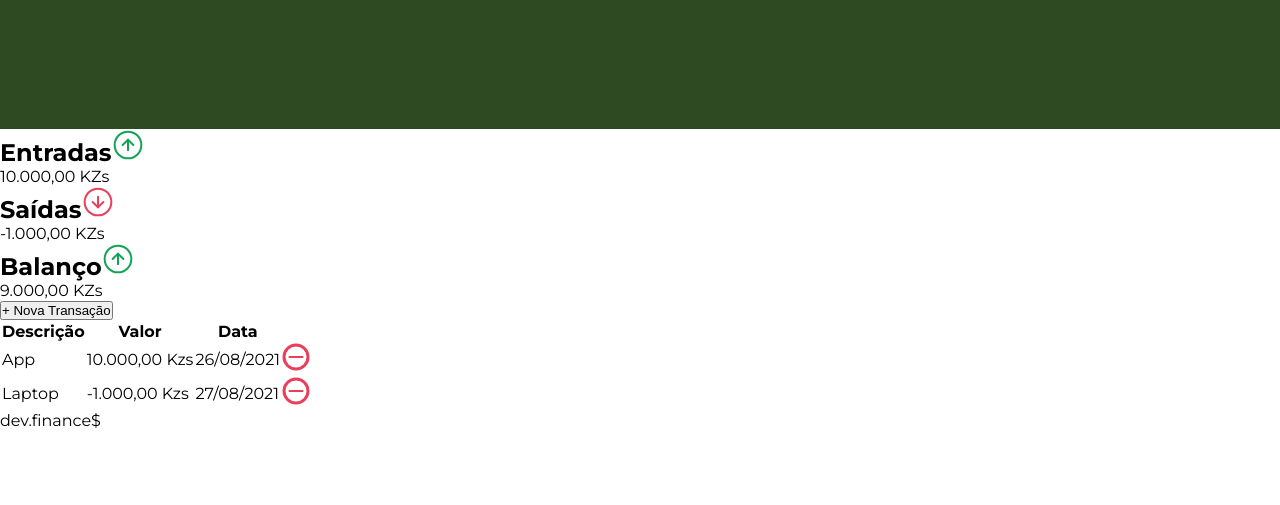
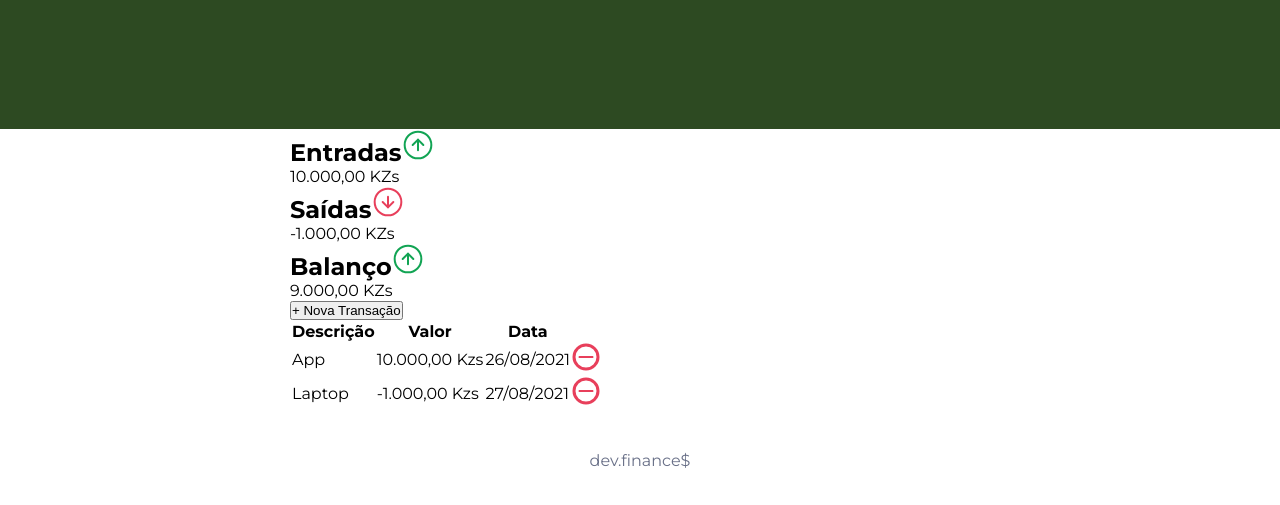
Before and after one commit to rafaelwillen/dev-finance, a plain HTML site: page index.html in a window 1280 px wide. Shown: the part 67-572 px from the top of the page. Drawn offline with Linux system fonts and the light colour scheme.

Commit message:
Added the container style to the <main> and styled the footer

```diff
--- a/index.html
+++ b/index.html
@@ -18,7 +18,7 @@
       <img src="./assets/logo.svg" alt="Logo dev.finance$" />
     </header>
 
-    <main>
+    <main class="container">
       <section class="balance">
         <div class="card">
           <h2>
--- a/style.css
+++ b/style.css
@@ -19,6 +19,11 @@ body {
   font-family: "Montserrat", sans-serif;
 }
 
+.container {
+  width: min(80vw, 700px);
+  margin: auto;
+}
+
 /* Header ============================================== */
 
 header {
@@ -26,3 +31,11 @@ header {
   padding: 2.5rem 2.5rem 8rem;
   text-align: center;
 }
+
+/* Footer ============================================== */
+footer {
+  text-align: center;
+  padding: 2.5rem 0;
+  color: var(--dark-blue);
+  opacity: 0.75;
+}
```
